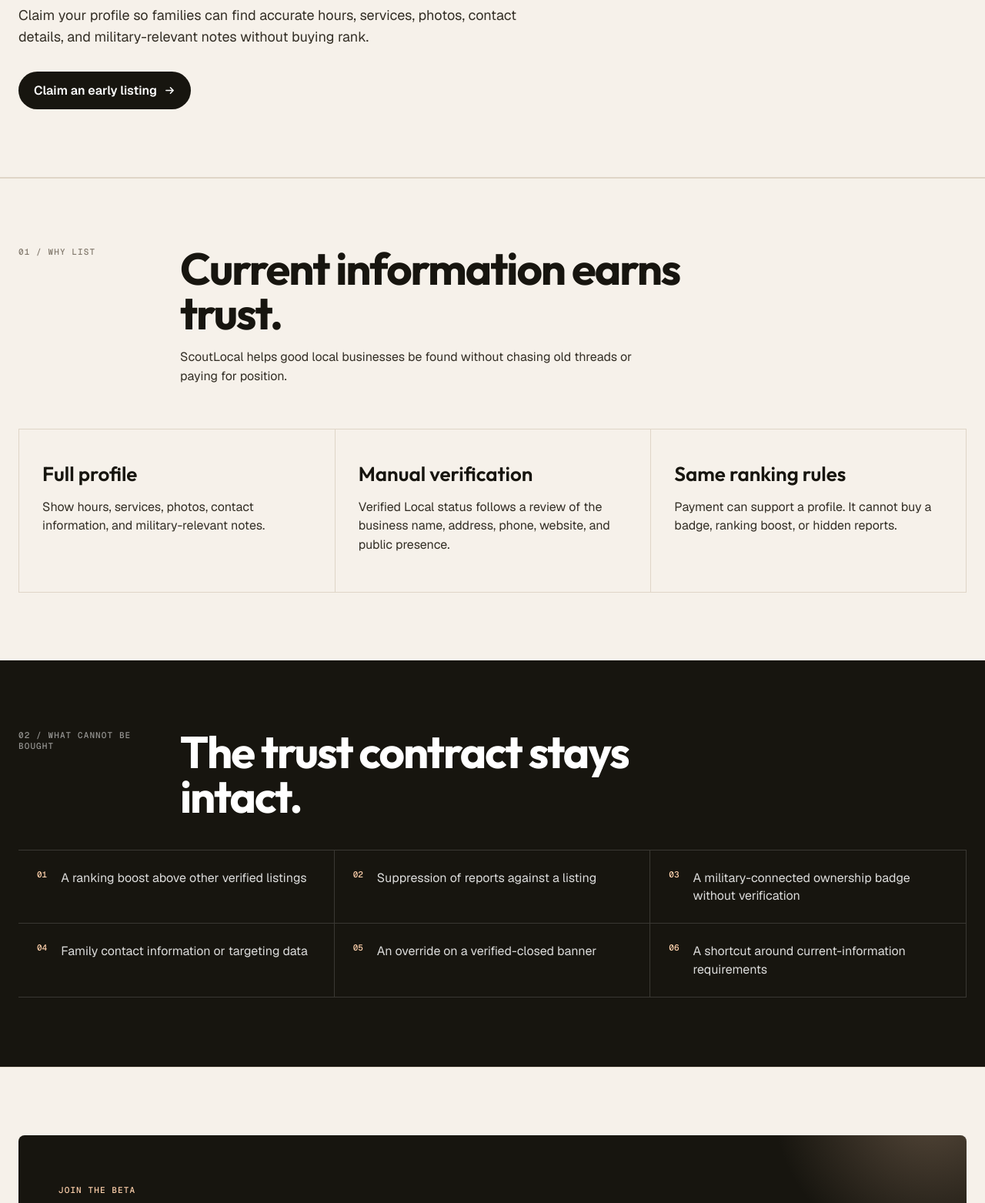
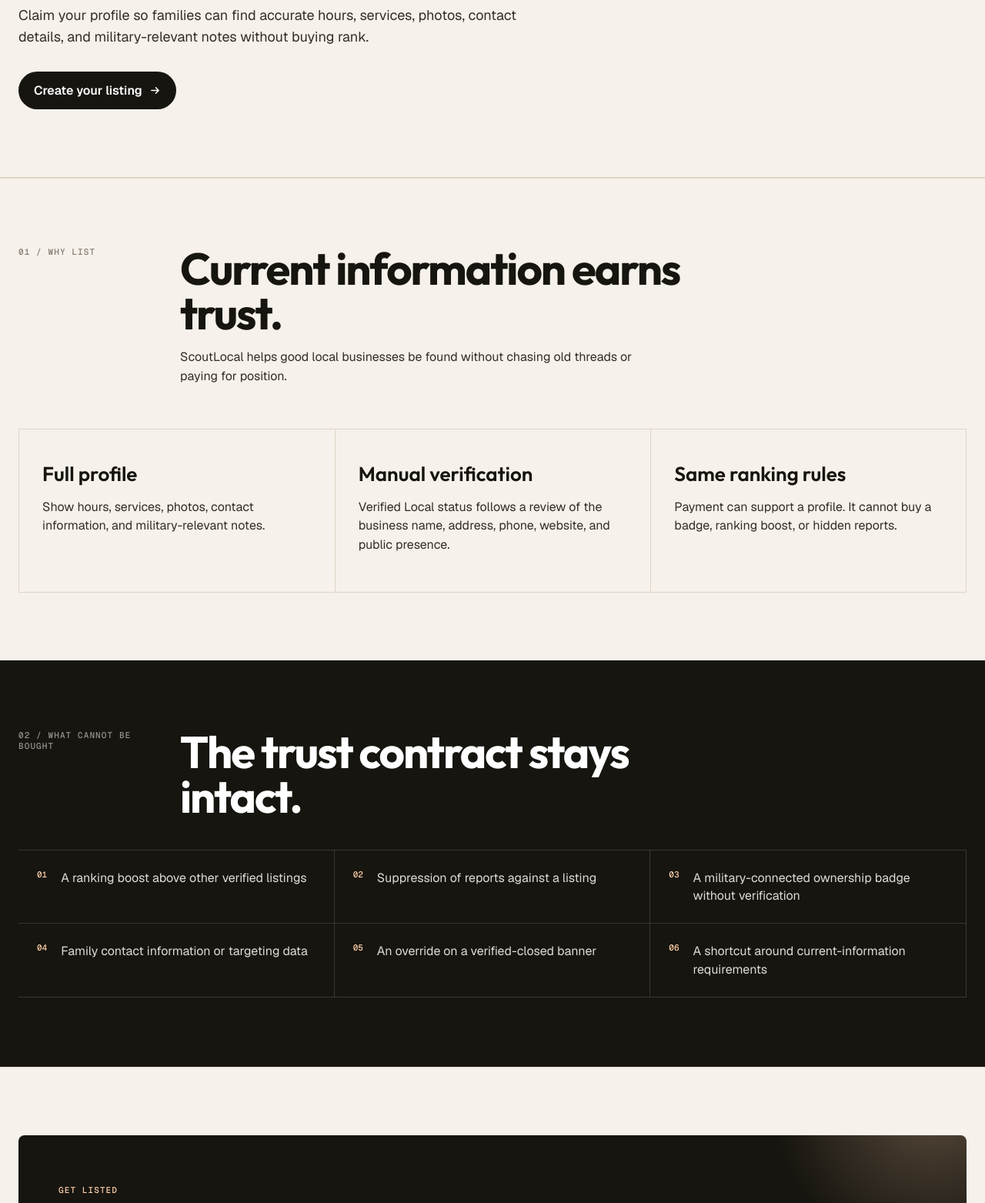
Before and after one commit to claritybyleanna/scoutlocal-website, a plain HTML site: page businesses/index.html in a window 1280 px wide. Shown: the part 593-2156 px from the top of the page at 77% size. Drawn offline with nearby package versions, Linux system fonts and the light colour scheme.

Commit message:
Fix create listing link and update footer content
Updated the link for creating a listing and modified the footer section to enhance clarity and functionality.

```diff
--- a/businesses/index.html
+++ b/businesses/index.html
@@ -18,9 +18,9 @@
         <a class="nav-cta" href="../join-beta/">Join beta<svg class="icon" viewBox="0 0 16 16" fill="none" aria-hidden="true"><path d="M3 8h10M9 4l4 4-4 4" stroke="currentColor" stroke-width="1.6" stroke-linecap="round" stroke-linejoin="round"/></svg></a>
       </nav>
     </div>
-  </header><main><section class="page-hero"><div class="page-glow"></div><div class="wrap"><p class="section-number">For local businesses</p><h1>Military families are already looking. Be the clear answer.</h1><p class="page-lede">Claim your profile so families can find accurate hours, services, photos, contact details, and military-relevant notes without buying rank.</p><div class="button-row"><a class="btn btn-primary" href="../join-beta/">Claim an early listing<svg class="icon" viewBox="0 0 16 16" fill="none" aria-hidden="true"><path d="M3 8h10M9 4l4 4-4 4" stroke="currentColor" stroke-width="1.6" stroke-linecap="round" stroke-linejoin="round"/></svg></a></div></div></section><section class="section"><div class="wrap"><div class="section-head"><div class="section-number">01 / why list</div><div><h2>Current information earns trust.</h2><p>ScoutLocal helps good local businesses be found without chasing old threads or paying for position.</p></div></div><div class="values-grid"><article><h3>Full profile</h3><p>Show hours, services, photos, contact information, and military-relevant notes.</p></article><article><h3>Manual verification</h3><p>Verified Local status follows a review of the business name, address, phone, website, and public presence.</p></article><article><h3>Same ranking rules</h3><p>Payment can support a profile. It cannot buy a badge, ranking boost, or hidden reports.</p></article></div></div></section>
+  </header><main><section class="page-hero"><div class="page-glow"></div><div class="wrap"><p class="section-number">For local businesses</p><h1>Military families are already looking. Be the clear answer.</h1><p class="page-lede">Claim your profile so families can find accurate hours, services, photos, contact details, and military-relevant notes without buying rank.</p><div class="button-row"><a class="btn btn-primary" href="./list/">Create your listing<svg class="icon" viewBox="0 0 16 16" fill="none" aria-hidden="true"><path d="M3 8h10M9 4l4 4-4 4" stroke="currentColor" stroke-width="1.6" stroke-linecap="round" stroke-linejoin="round"/></svg></a></div></div></section><section class="section"><div class="wrap"><div class="section-head"><div class="section-number">01 / why list</div><div><h2>Current information earns trust.</h2><p>ScoutLocal helps good local businesses be found without chasing old threads or paying for position.</p></div></div><div class="values-grid"><article><h3>Full profile</h3><p>Show hours, services, photos, contact information, and military-relevant notes.</p></article><article><h3>Manual verification</h3><p>Verified Local status follows a review of the business name, address, phone, website, and public presence.</p></article><article><h3>Same ranking rules</h3><p>Payment can support a profile. It cannot buy a badge, ranking boost, or hidden reports.</p></article></div></div></section>
   <section class="dark-section"><div class="wrap"><div class="section-head"><div class="section-number">02 / what cannot be bought</div><div><h2>The trust contract stays intact.</h2></div></div><div class="never-grid"><div><span>01</span><p>A ranking boost above other verified listings</p></div><div><span>02</span><p>Suppression of reports against a listing</p></div><div><span>03</span><p>A military-connected ownership badge without verification</p></div><div><span>04</span><p>Family contact information or targeting data</p></div><div><span>05</span><p>An override on a verified-closed banner</p></div><div><span>06</span><p>A shortcut around current-information requirements</p></div></div></div></section>
-  <section class="section"><div class="wrap"><section class="signup-band"><div><p class="section-number">Join the beta</p><h2>Raise your hand for the Fort Polk beta.</h2><p>Claim or recommend a business profile through the existing ScoutLocal beta form.</p></div><div class="kit-form-wrap"><script async data-uid="73027e0e98" src="https://scoutlocal.kit.com/73027e0e98/index.js"></script></div></section></div></section></main><footer class="site-footer"><div class="footer-glow"></div><div class="wrap">
+  <section class="section"><div class="wrap"><section class="signup-band"><div><p class="section-number">Get listed</p><h2>Want your business listed the day the app drops?</h2><p>Tell us everything once. We'll have your profile ready to publish and claim the moment ScoutLocal opens on your base — no buying rank, ever.</p></div><div style="display:flex;flex-direction:column;gap:14px"><a class="btn" style="background:var(--peach);color:var(--ink)" href="./list/">Let's create your listing<svg class="icon" viewBox="0 0 16 16" fill="none" aria-hidden="true"><path d="M3 8h10M9 4l4 4-4 4" stroke="currentColor" stroke-width="1.6" stroke-linecap="round" stroke-linejoin="round"/></svg></a><span style="font-size:12px;color:rgba(255,255,255,.6)">Takes about 3 minutes. Only name, email, and business name are required.</span></div></section></div></section></main><footer class="site-footer"><div class="footer-glow"></div><div class="wrap">
     <div class="footer-grid">
       <div class="footer-brand"><h2>scout local<span>.</span></h2><p>A directory for the everyday places that make a new base feel workable, familiar, and eventually like home. Built with and for military families.</p></div>
       <div class="footer-col"><h3>Families</h3><a href="../families/">For families</a><a href="../how-it-works/">How it works</a><a href="../trust-and-promise/">Our promise</a><a href="../bases/">Bases</a><a href="../faq/">FAQ</a></div>
```
